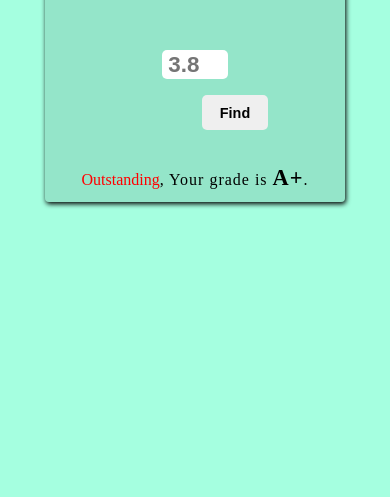
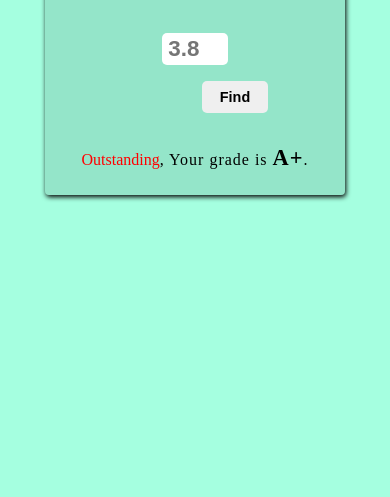
Before and after one commit to manish404/whatgradeisit, a plain HTML site: page index.html in a window 390 px wide. Shown: the part 347-844 px from the top of the page. Drawn offline with Linux system fonts and the light colour scheme.

Commit message:
fixed mobile-view

```diff
--- a/styles.css
+++ b/styles.css
@@ -10,29 +10,27 @@ body {
     background-color: rgba(127, 255, 212, 0.7);
     display: grid;
     place-items: center;
-    transition-duration: 0.4s;
+    transition-duration: 0.3s;
 }
 
 main {
     text-align: center;
     width: 470px;
-    height: 320px;
     box-shadow: 1px 2px 5px black;
     background-color: rgba(0, 0, 0, 0.1);
     border-radius: 4px;
     margin-bottom: 1rem;
-    padding: 1rem 2rem;
+    padding: 1.5rem 2rem;
     overflow: hidden;
 }
 
 form {
     width: 100%;
-    height: 28%;
     display: flex;
     flex-direction: column;
     align-items: center;
     justify-content: space-around;
-    margin: 4rem 0;
+    margin: 3.1rem 0;
 }
 
 input {
@@ -44,19 +42,20 @@ input {
 }
 
 input[type="text"] {
-    height: 50%;
-    padding: .1rem .4rem;
-    font-size: 1rem;
+    padding: .2rem .4rem;
+    font-size: 1.4rem;
+    margin: .2rem 0;
 }
 
 input[type="submit"] {
-    padding: .6rem .5rem;
+    padding: .5rem;
     cursor: pointer;
     font-size: .9rem;
     margin-left: 5rem;
 }
 
 #result p {
+    width: 100%;
     font-size: 1.2rem;
     letter-spacing: 1px;
 }
@@ -75,11 +74,11 @@ input[type="submit"] {
 @media screen and (max-width: 600px) {
     main {
         width: 300px;
-        height: 270px;
     }
 
-    #form {
-        height: 20%;
+    form {
+        height: 32%;
+        margin: 2rem 0;
     }
 
     input {
```
